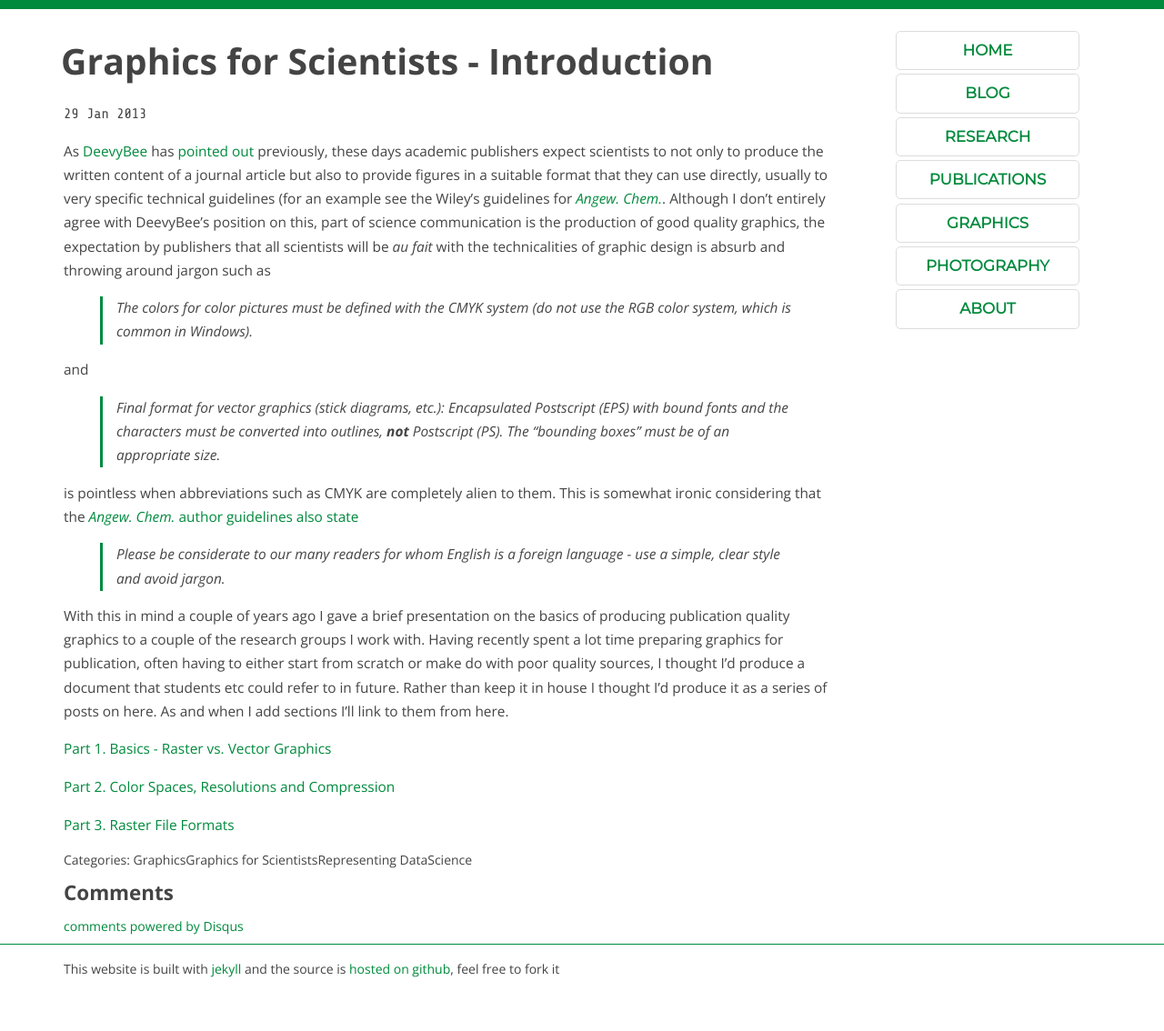
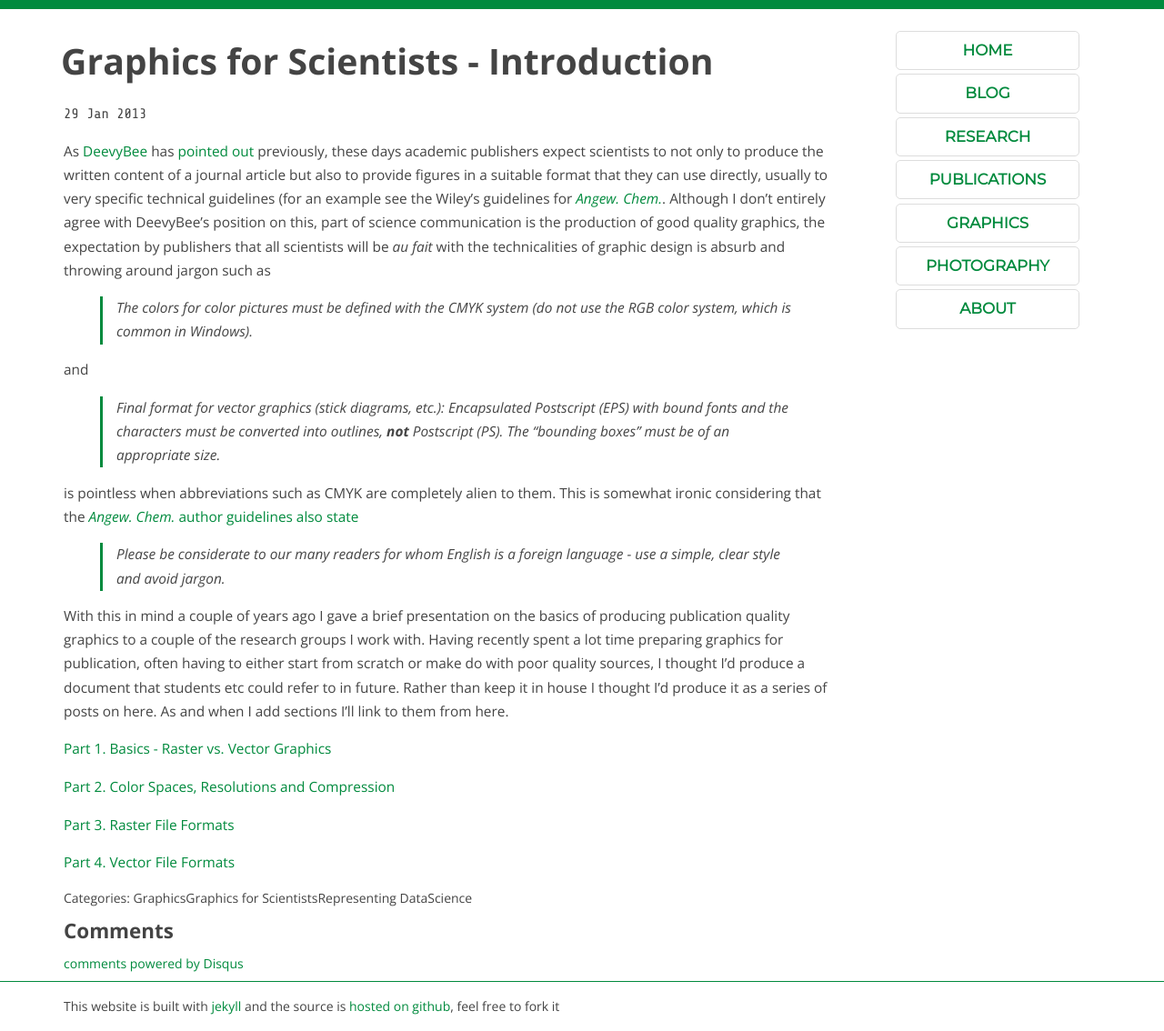
Before and after one commit to sebspain/sebspain.github.io, a Jekyll site: the page built from _posts/2013-01-29-graphics-for-scientists-intro.markdown, in a window 1280 px wide. Shown: the whole page at 91% size. Built offline with Jekyll 4.4.1, drawn with Linux system fonts in a browser that asks for light colours; Markdown is read by kramdown in place of the engine named in the settings; comment, search, counter and statistics services are not loaded; before the commit the page ends 1092 px from its top, so only the background shows below that.

Commit message:
added linked to part 4

```diff
--- a/_posts/2013-01-29-graphics-for-scientists-intro.markdown
+++ b/_posts/2013-01-29-graphics-for-scientists-intro.markdown
@@ -38,3 +38,5 @@ With this in mind a couple of years ago I gave a brief presentation on the basic
 [Part 2. Color Spaces, Resolutions and Compression](/2013/01/30/graphics-for-scientists-part-2-color-spaces-resolutions-and-compression.html)
 
 [Part 3. Raster File Formats](/2014/08/04/graphics-for-scientists-part-3-file-formats.html)
+
+[Part 4. Vector File Formats](/2014/08/07/graphics-for-scientists-part-4-vector-file-formats.html)
```
